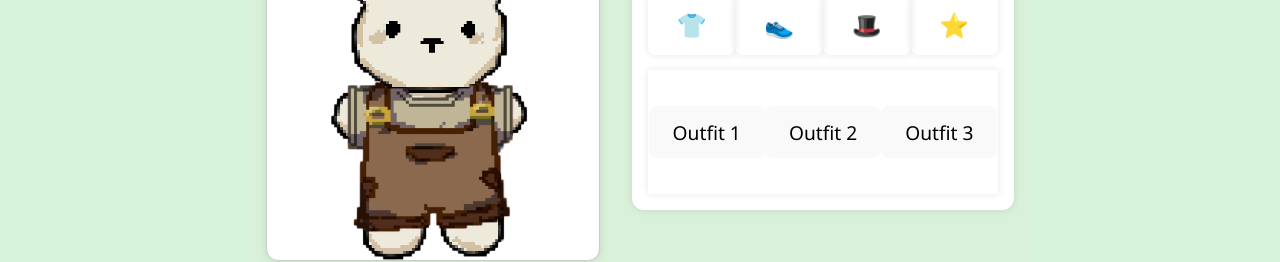
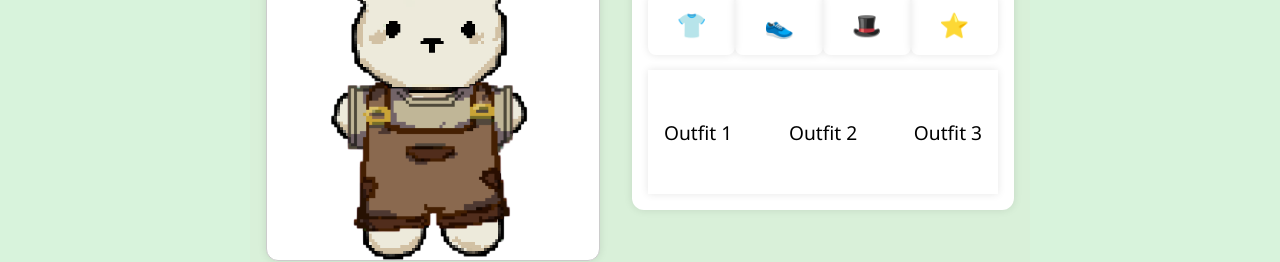
Before and after one commit to cazm0/Parcial_CI, a React (Vite) app: page / in a window 1280 px wide. Shown: the part 320-582 px from the top of the page. Built offline with nearby package versions, Linux system fonts and the light colour scheme.

Commit message:
chore: botones

```diff
--- a/src/App.jsx
+++ b/src/App.jsx
@@ -173,9 +173,17 @@ const styles = {
     height: "150px",
     flexGrow: 1,
     display: "flex",
-    justifyContent: "center",
+    justifyContent: "space-between",
     alignItems: "center",
     boxShadow: '0 0 8px rgba(0,0,0,0.1)',
+  },
+  optionButton: {
+    backgroundColor: 'white',
+    color: 'black',
+    padding: '10px',
+    margin: '5px',
+    borderRadius: '5px',
+    cursor: 'pointer',
   },
   footer: {
     textAlign: 'center',
```
